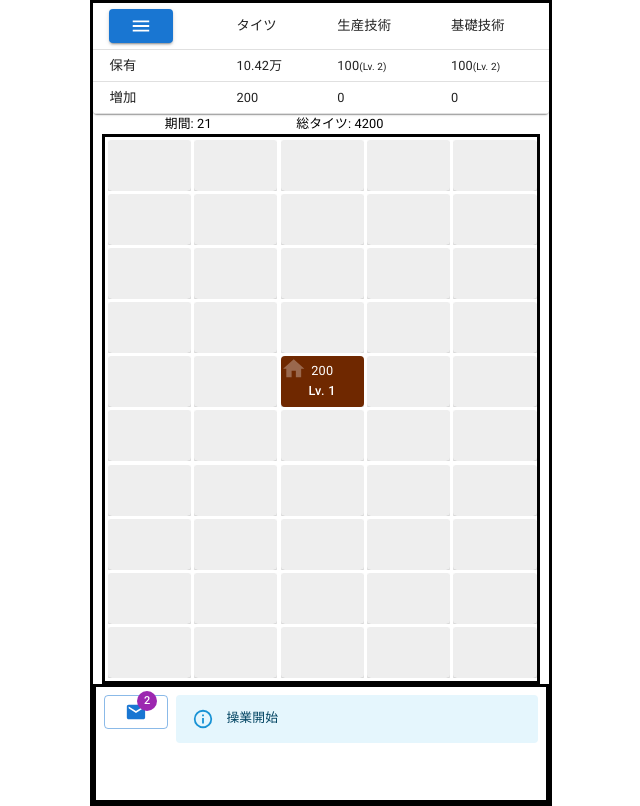
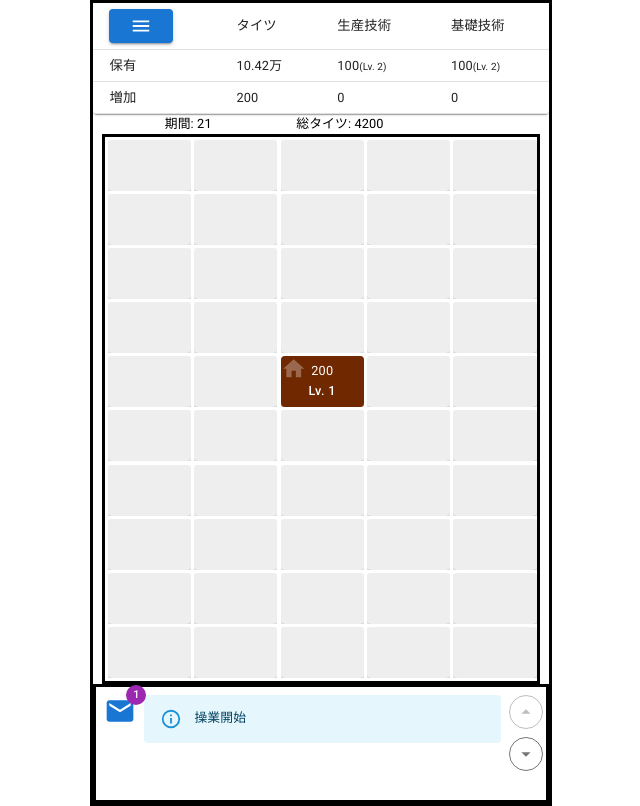
Before and after one commit to nabetani/game24f, a React (Vite) app in the folder tfactory/: page / in a window 1280 px wide. Shown: the whole page, without its empty margins (319-959 px from the left). Built offline with nearby package versions, Linux system fonts and the light colour scheme.

Commit message:
メッセージの取り扱い変更

```diff
--- a/tfactory/src/App.tsx
+++ b/tfactory/src/App.tsx
@@ -9,6 +9,7 @@ import { MessageList } from "./MessageList"
 import { createTheme, ThemeProvider } from '@mui/material/styles';
 import * as Mui from "@mui/material";
 import * as G from "./game2"
+import * as W from "./World"
 
 function App() {
   const [wo, updateWorld] = useImmer(WS.world.value)
@@ -70,13 +71,14 @@ function App() {
   const op = (cmd: string): void => {
     switch (cmd) {
       case "reset":
-        updateWorld(w => {
+        updateWorld((w: W.World) => {
           const e = G.emptyWorld()
           w.buildings = e.buildings
           w.duration = e.duration
           w.powers = e.powers
           w.total = e.total
           w.size = e.size
+          w.messages = []
         })
     }
   }
--- a/tfactory/src/MessageList.tsx
+++ b/tfactory/src/MessageList.tsx
@@ -2,32 +2,42 @@ import * as Mui from "@mui/material";
 import * as Icon from '@mui/icons-material';
 import { Updater } from 'use-immer';
 import * as W from "./World"
+import React from "react";
+import { clamp } from "./util";
 
 export function MessageList(
   p: { world: W.World, updateWorld: Updater<W.World> }
 ): JSX.Element {
   const msgs = p.world.messages ?? []
-  const consumeMessage = () => {
-    p.updateWorld((w) => { w.messages = w.messages.slice(1) })
+  const [msgIx, setMsgIx] = React.useState<[number, number]>([0, 0])
+  if (p.world.duration < 2 && msgIx[0] + msgIx[1] != 0) {
+    setMsgIx([0, 0])
+    return <></>
   }
-  const curMsg = msgs[0] ?? null
+
+  const curMsg = msgs[msgIx[0]] ?? null
+
+  const move = (d: number) => {
+    const i0 = clamp(msgIx[0] + d, 0, msgs.length - 1)
+    const i1 = clamp(i0, msgIx[1], msgs.length - 1)
+    setMsgIx([i0, i1])
+  }
 
   return <Mui.Grid2 container spacing={1} sx={{ p: 1 }}>
     <Mui.Grid2 size="auto">
-      <Mui.Button variant="outlined"
-        sx={{ px: 0, mx: 0 }}
-        onClick={() => consumeMessage()}
-        disabled={msgs.length == 0}>
-
-        <Mui.Badge color="secondary" badgeContent={msgs.length} >
-          <Icon.Mail fontSize="medium" />
-        </Mui.Badge>
-      </Mui.Button>
+      <Mui.Badge color="secondary" badgeContent={msgs.length - msgIx[1] - 1} >
+        <Icon.Mail fontSize="large" color="primary" />
+      </Mui.Badge>
     </Mui.Grid2>
     <Mui.Grid2 size="grow">
       {curMsg &&
         <Mui.Alert sx={{ textAlign: "left" }} severity="info">{curMsg}</Mui.Alert>}
     </Mui.Grid2>
-
+    <Mui.Grid2 size={1}>
+      <Mui.ButtonGroup orientation="vertical">
+        <Mui.IconButton sx={{ border: 1, mb: 1 }} size="small" disabled={msgIx[0] <= 0} onClick={() => move(-1)}><Icon.ArrowDropUp /></Mui.IconButton>
+        <Mui.IconButton sx={{ border: 1 }} size="small" disabled={msgs.length <= msgIx[0] + 1} onClick={() => move(1)}><Icon.ArrowDropDown /></Mui.IconButton>
+      </Mui.ButtonGroup>
+    </Mui.Grid2>
   </Mui.Grid2>
 }
--- a/tfactory/src/game2.ts
+++ b/tfactory/src/game2.ts
@@ -372,8 +372,6 @@ export const progress = (o: World): void => {
   o.total += i.money ?? 0
   o.powers = powersAdd(o.powers, i)
   const msgs = makeMsg(o)
-  console.log({ o: o, msgs: msgs })
-  o.messages ??= []
   o.messages.push(...msgs)
 }
 
--- a/tfactory/src/makeMsg.ts
+++ b/tfactory/src/makeMsg.ts
@@ -70,6 +70,6 @@ export function makeMsg(wo: W.World): string[] {
   pushDef(r, dmsgs.get(wo.duration))
   pushDef(r, powerTen(wo))
   pushDef(r, tmsg(wo))
-  console.log({ wo: wo, r: r })
+  // console.log({ wo: wo, r: r })
   return r
 }
```
